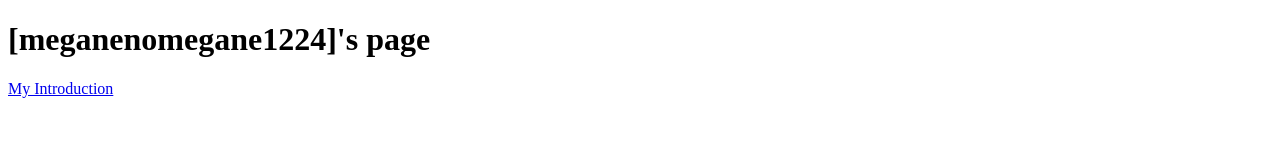
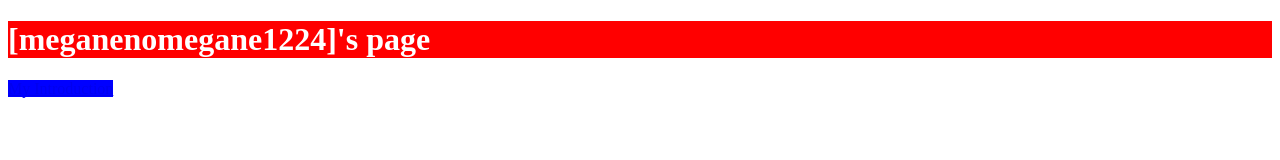
Before and after one commit to meganenomegane1224/meganenomegane1224.github.io, a plain HTML site: page index.html in a window 1280 px wide. Drawn offline with Linux system fonts and the light colour scheme.

Commit message:
リンク入れてなかった

```diff
--- a/index.html
+++ b/index.html
@@ -4,7 +4,7 @@
         <meta charset="UTF-8" />
         <meta name="viewport" content="width=device-width, initial-scale=1.0" />
         <title>[meganenomegane1224]</title>
-
+        <link rel="stylesheet" href="../meganenomegane1224.github.io/style.css">
     </head>
     <body>
         <h1>[meganenomegane1224]'s page</h1>
```
